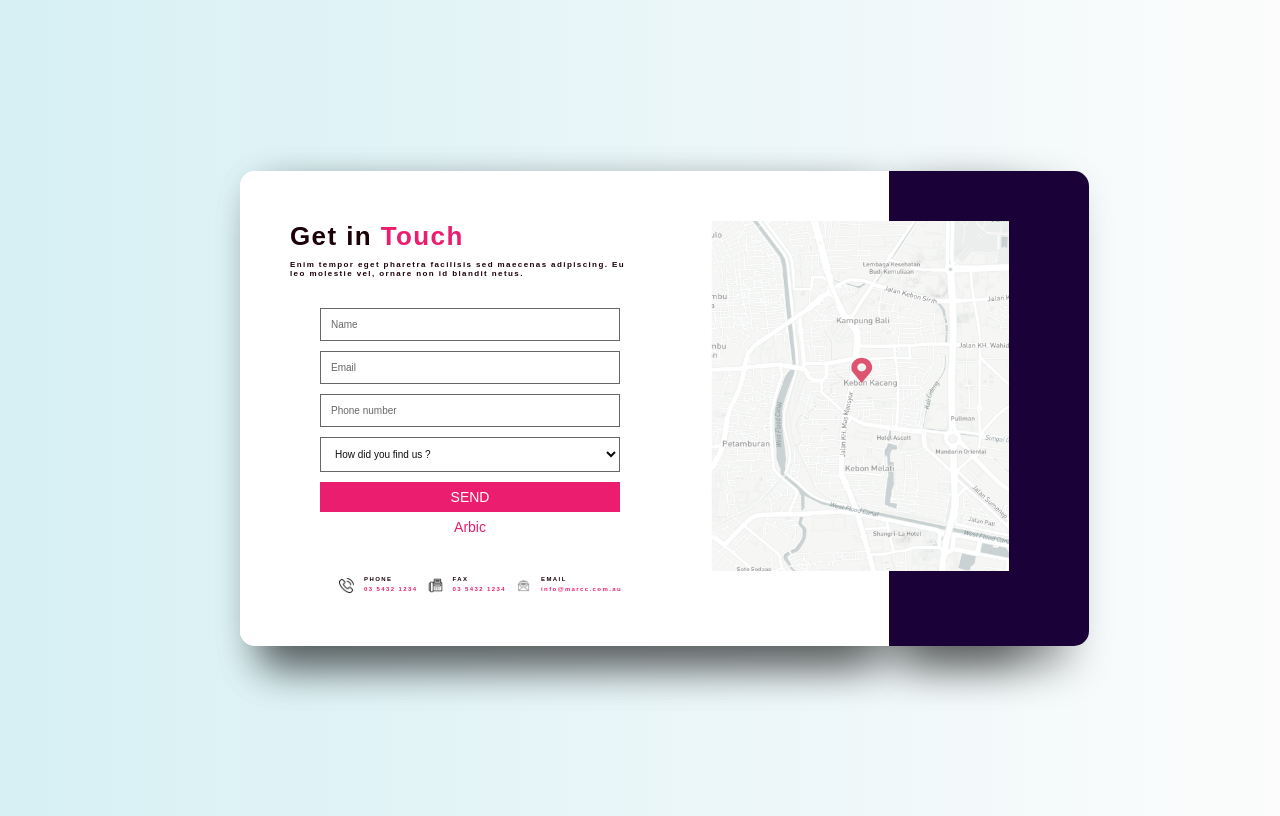
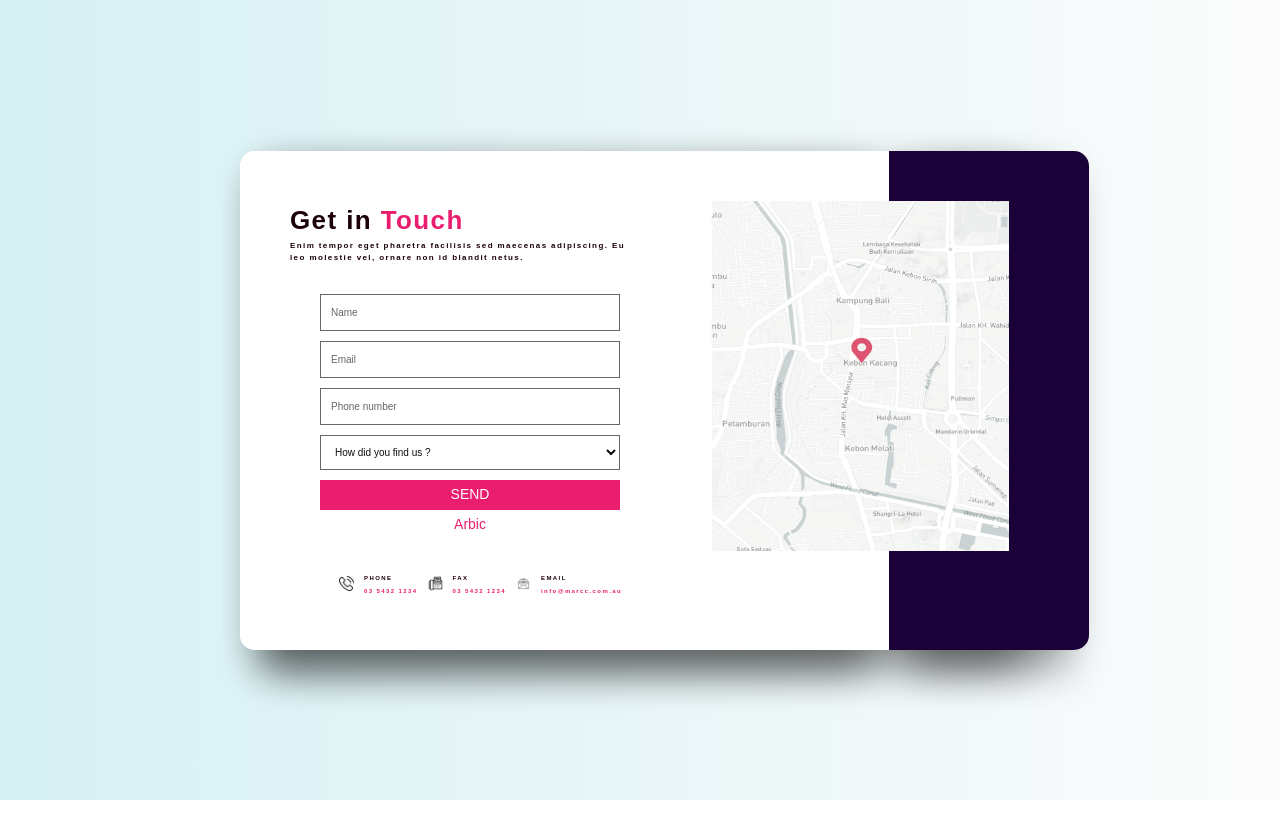
Before and after one commit to garamalonazi/front-contact-us, a website: page Index.html in a window 1280 px wide. Drawn offline with nearby package versions, Linux system fonts and the light colour scheme; files that its build step writes are made by us from their sources.

Commit message:
first commit

```diff
--- a/_style.css
+++ /dev/null
@@ -1,173 +0,0 @@
-*, *:before, *:after {
-    box-sizing: border-box;
-    -webkit-font-smoothing: antialiased;
-    -moz-osx-font-smoothing: grayscale;
-  }
-
-  body {
-    background: linear-gradient(to right, #d6f0f4 0%, #fcfcfc 100%);
-    font-size: 12px;
-  }
-
-  body, button {
-    font-family: 'Montserrat', sans-serif;
-    font-weight: 700;
-    letter-spacing: 1.4px;
-  }
-
-  .background {
-    display: flex;
-    min-height: 100vh;
-  }
-
-  .container {
-    flex: 0 1 700px;
-    margin: auto;
-    padding: 10px;
-
-  }
-
-  .screen {
-    position: relative;
-    background: #ffffff;
-    border-radius: 15px;
-    width: 800px;
-  }
-
-  .screen:after {
-    content: '';
-    display: block;
-    position: absolute;
-    top: 0;
-    left: 20px;
-    right: 20px;
-    bottom: 0;
-    border-radius: 15px;
-    box-shadow: 0 20px 40px rgba(0, 0, 0, .4);
-    z-index: -1;
-  }
-
-
-  .screen-body {
-    display: flex;
-  }
-
-  .screen-body-item {
-    /* flex: 1; */
-    padding: 50px;
-  }
-
-  .screen-body-item.left {
-    display: flex;
-    flex-direction: column;
-    width: 800px;
-  }
-
-  .right{
-    background-color: #210243;
-    width: 200px;
-    border-top-right-radius: 15px;
-    border-bottom-right-radius: 15px;
-  }
-
-  .app-title {
-    position: relative;
-    color: #ea1d6f;
-    font-size: 26px;
-  }
-  .first{
-    color: #1b0107;
-  }
-  .message{
-    font-size: 8px;
-    color: #1b0107;
-    margin-bottom: 20px;
-  }
-
-
-  .app-contact {
-    margin-top: auto;
-    font-size: 8px;
-    color: #888;
-  }
-
-  .app-form-group {
-    margin-top: 10px;
-    margin-bottom: 10px;
-    width: 300px;
-    margin-left: 30px;
-  }
-
-  .app-form-group.buttons {
-    margin-bottom: 0;
-    text-align: center;
-
-  }
-
-  .app-form-control {
-    width: 100%;
-    padding: 10px 0;
-    background: none;
-    border: 1px solid #666;
-    color: rgb(14, 12, 12);
-    font-size: 10px;
-    padding-left: 10px;
-
-  }
-  .app-form-control::placeholder {
-    color: #666;
-  }
-
-
-  .app-form-button {
-    background: #ea1d6f;
-    color: #f4eef0;
-    border: none;
-    font-size: 14px;
-    cursor: pointer;
-    width: 300px;
-    height: 30px;
-  }
-
-  .app-form-button:hover {
-    color: #c9c2c5;
-  }
-
-  .map{
-    width: 250px;
-    height: 350px;
-    position: relative;
-    right: 200px;
-  }
-
-  @media screen and (max-width: 520px) {
-    .screen-body {
-      flex-direction: column;
-    }
-
-    .screen-body-item.left {
-      margin-bottom: 30px;
-    }
-
-    .app-title {
-      flex-direction: row;
-    }
-
-    .app-title span {
-      margin-right: 12px;
-    }
-
-    .app-title:after , .map{
-      display: none;
-    }
-  }
-
-  @media screen and (max-width: 600px) {
-    .screen-body {
-      padding: 40px;
-    }
-
-    .screen-body-item {
-      padding: 0;
-    }
-  }
--- a/assets/StyleSheet/style-ltr.scss
+++ b/assets/StyleSheet/style-ltr.scss
@@ -5,3 +5,4 @@ $ltr : ltr;
 $rtl : rtl;
 
 @import '../../module/main';
+@import '../../node_modules/bootstrap/dist/css/bootstrap.css';
```
Also changed, not shown: package.json (added, +22 -0 lines), 1 other file.
